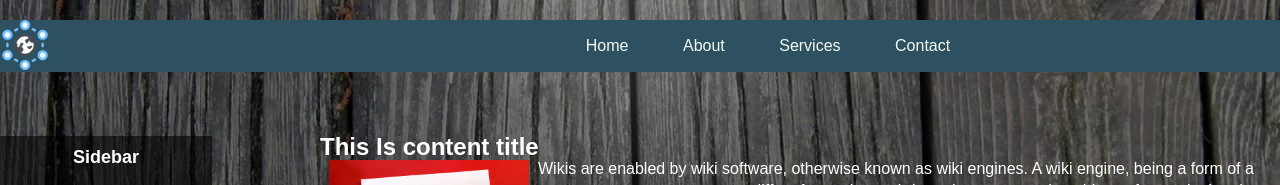
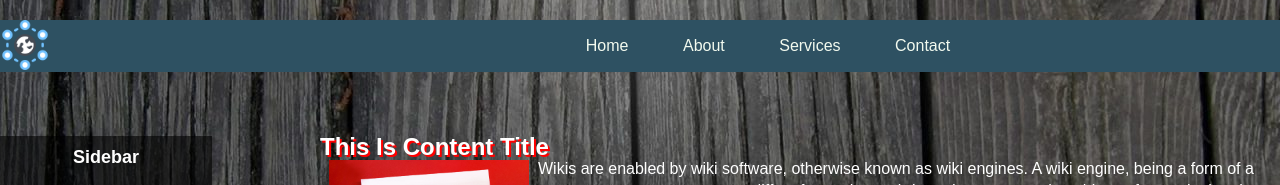
Before and after one commit to Fahim1129/fahim1129.github.io, a plain HTML site: page index.html in a window 1280 px wide. Shown: the top 185 px of the page. Drawn offline with Linux system fonts and the light colour scheme.

Commit message:
Update style.css
Co-Authored-By: fahim1129 <68321996+fahim1129@users.noreply.github.com>

```diff
--- a/style.css
+++ b/style.css
@@ -97,11 +97,14 @@ main{
     color: #fff;
 
 }
+.content1 h2{
+     text-transform: capitalize;
+     text-shadow: 2px 2px red;
+}
 .content img{
     width: 200px;
     float: left;
     padding: 2px 9px 3px 9px;
     border: 20px;
-    text-transform: capitalize;
-    text-shadow: 2px 2px red;
+
 }
```
